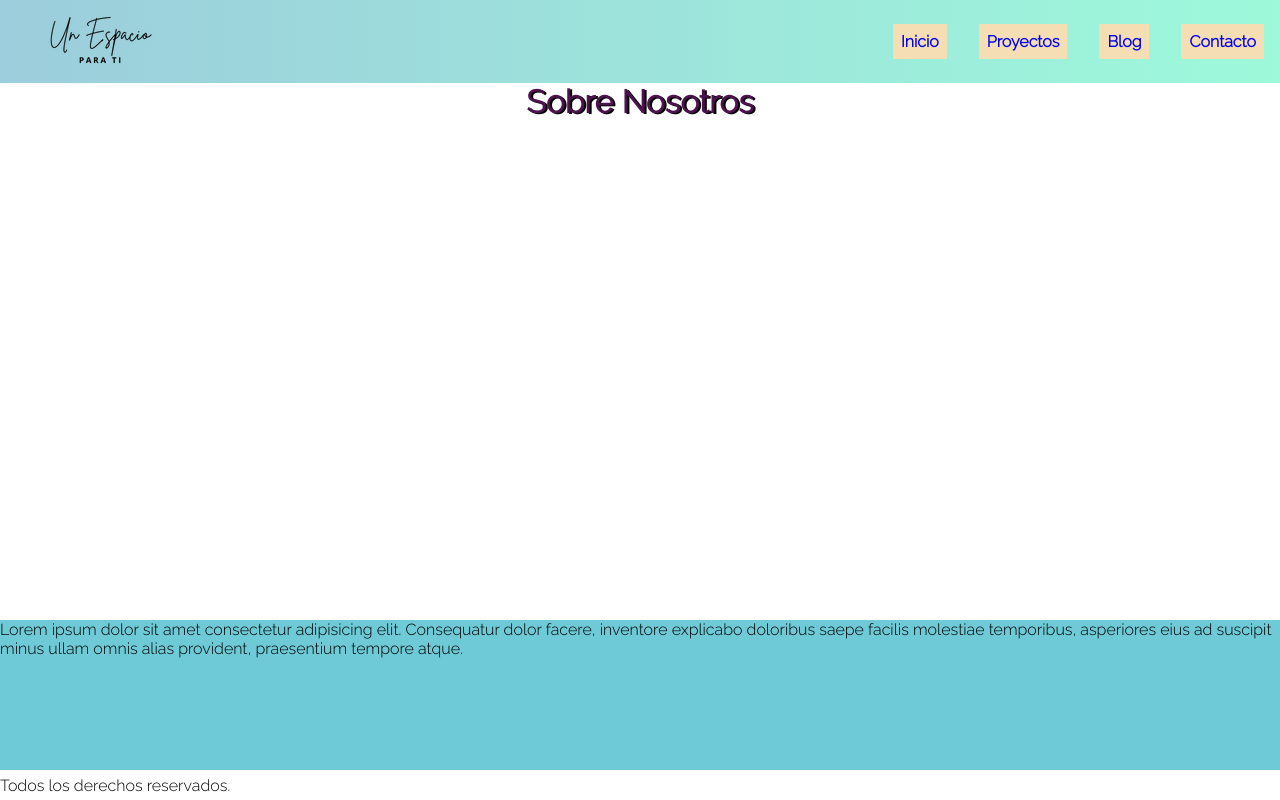
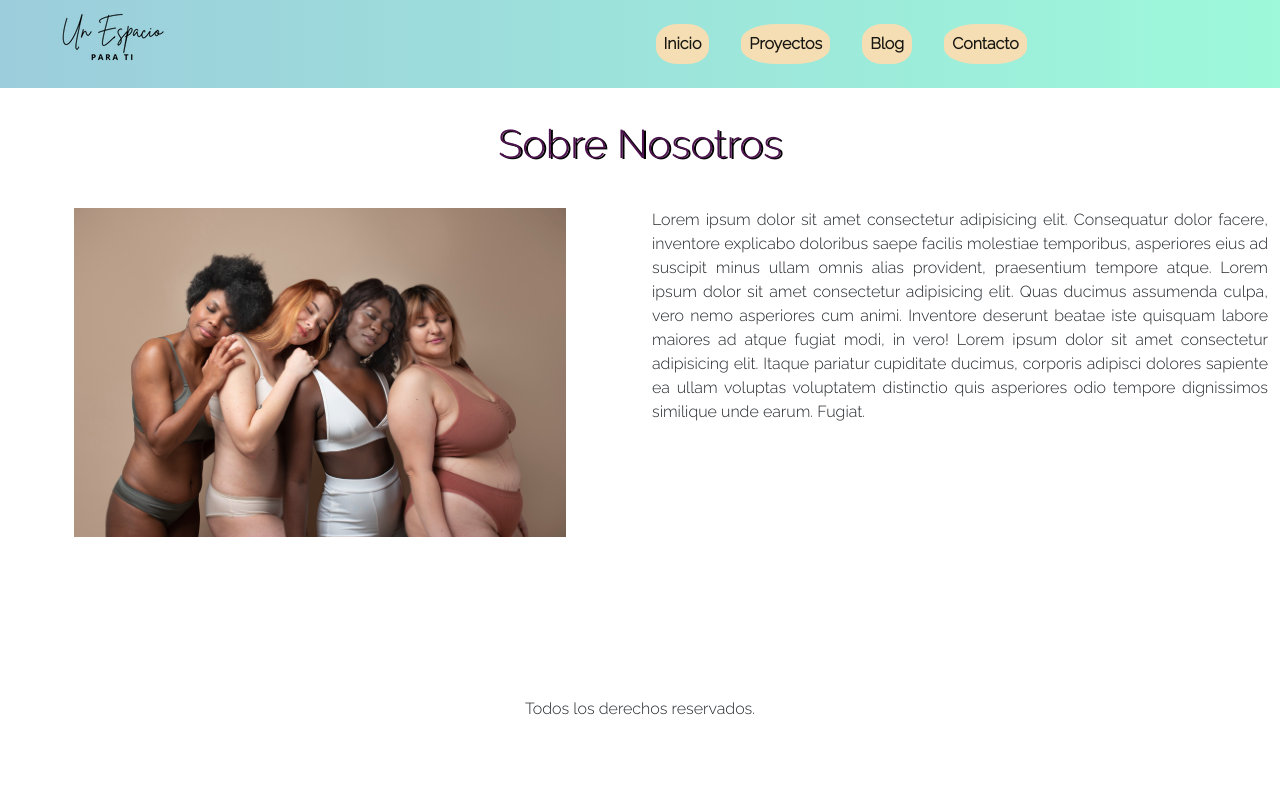
Before and after one commit to zuelenrovira/unEspacioParaTi, a plain HTML site: page pages/nosotros.html in a window 1280 px wide. Drawn offline with nearby package versions, Linux system fonts and the light colour scheme.

Commit message:
agregando bootstrap

```diff
--- a/css/styles.css
+++ b/css/styles.css
@@ -49,6 +49,8 @@
     background-color: wheat;
     margin: 1rem;
     padding: 0.5rem;
+    border-radius: 40%;
+    color:rgb(78, 19, 78);
 
 
 }
@@ -185,10 +187,30 @@
 
 /*Estilos de página de Sobre Nosotros*/
 
-.nosotrosTarjeta{
-    margin-top: 500px;
-    background-color:rgb(109, 202, 214);
-    height: 150px;
+.tituloNosotros{
+    margin-top: 2rem;
+    text-align: center;
+    color:rgb(78, 19, 78);
+    text-shadow: 2px 1px black;
+}
+
+.imagenNosotros{
+    margin-top: 2rem;
+    text-align: center;
+}
+
+.imagenNosotros img{
+    width: 80%;
+}
+
+.textoNosotros{
+    text-align: justify;
+    margin-top: 2rem;
+
+}
+
+.footerNosotros{
+    margin-top: 10rem;
 }
 
 
--- a/pages/nosotros.html
+++ b/pages/nosotros.html
@@ -4,6 +4,8 @@
     <meta charset="UTF-8">
     <meta http-equiv="X-UA-Compatible" content="IE=edge">
     <meta name="viewport" content="width=device-width, initial-scale=1.0">
+    <!-- CSS only (Boostrap)-->
+    <link href="https://cdn.jsdelivr.net/npm/bootstrap@5.2.0/dist/css/bootstrap.min.css" rel="stylesheet" integrity="sha384-gH2yIJqKdNHPEq0n4Mqa/HGKIhSkIHeL5AyhkYV8i59U5AR6csBvApHHNl/vI1Bx" crossorigin="anonymous">
     <!--CSS ANIMATE.STYLE-->
     <link rel="stylesheet" href="https://cdnjs.cloudflare.com/ajax/libs/animate.css/4.1.1/animate.min.css"/>
     <!--Tipografia-->
@@ -15,42 +17,69 @@
     <title> Sobre Nosotros </title>
 </head>
 
-<body class="contenedorGrid">
-
-        <header class="headerParaTodo">
-
-            <div class="logo">
+<body>
+        <header class="container-fluid headerParaTodo">
+            <div class="row">
+                <div class="logo  col-sm-6 col-lg-11">
                     <img src="../img/200x74.png" alt="logo">
                 </div>
 
-            <nav class="menu">
-                <ul>
-                    <li>
-                        <a class="boton1" href="../index.html"> Inicio </a>
+                <nav class="navbar navbar-expand-lg col-sm-6 col-lg-1 menu text-center">
+
+                    <div class="container">
+                    <a class="navbar-brand" href="#"></a>
+
+
+                    <button class="navbar-toggler" type="button" data-bs-toggle="collapse" data-bs-target="#navbarSupportedContent" aria-controls="navbarSupportedContent" aria-expanded="false" aria-label="Toggle navigation">
+                        <span class="navbar-toggler-icon"></span>
+                    </button>
+
+                    <div class="collapse navbar-collapse" id="navbarSupportedContent">
+                        <ul class="navbar-nav me-auto mb-2 mb-lg-0">
+                            <li class="nav-item p-0 m-1rem">
+                                <a class="nav-link active" aria-current="page" href="../index.html">Inicio</a>
                             </li>
-                    <li>
-                        <a class="boton2" href="proyectos.html"> Proyectos </a>
+                            <li class="nav-item p-0  m-1rem">
+                                <a class="nav-link active" href="proyectos.html">Proyectos</a>
                             </li>
-                    <li>
-                        <a class="boton3" href="blog.html"> Blog </a>
+                            <li class="nav-item p-0 m-1rem">
+                                <a class="nav-link active" href="blog.html">Blog</a>
                             </li>
-                    <li>
-                        <a class="boton4" href="contacto.html"> Contacto </a>
+                            <li class="nav-item p-0  m-1rem">
+                                <a class="nav-link active" href="contacto.html">Contacto</a>
                             </li>
                         </ul>
+                    </div>
+                    </div>
                 </nav>
+            </div>
         </header>
 
-        <main>
-            <h1 class="tituloParaTodo  animate__animated animate__tada"> Sobre Nosotros </h1>
+        <main class="container-fluid">
+            <div class="row">
+                <h1 class="tituloNosotros  animate__animated animate__tada col-12"> Sobre Nosotros </h1>
+            </div>
 
-            <section class="nosotrosTarjeta">
-                <p> Lorem ipsum dolor sit amet consectetur adipisicing elit. Consequatur dolor facere, inventore explicabo doloribus saepe facilis molestiae temporibus, asperiores eius ad suscipit minus ullam omnis alias provident, praesentium tempore atque.</p>
-            </section>
+            <div class="row">
+
+                <div class="col-sm-12 col-md-12 col-lg-6 imagenNosotros">
+                    <img src="../img/imagen-nosotros.jpg" alt="">
+                </div>
+
+                <div class="col-sm-12 col-md-12  col-lg-6 textoNosotros">
+
+                    <p> Lorem ipsum dolor sit amet consectetur adipisicing elit. Consequatur dolor facere, inventore explicabo doloribus saepe facilis molestiae temporibus, asperiores eius ad suscipit minus ullam omnis alias provident, praesentium tempore atque. Lorem ipsum dolor sit amet consectetur adipisicing elit. Quas ducimus assumenda culpa, vero nemo asperiores cum animi. Inventore deserunt beatae iste quisquam labore maiores ad atque fugiat modi, in vero! Lorem ipsum dolor sit amet consectetur adipisicing elit. Itaque pariatur cupiditate ducimus, corporis adipisci dolores sapiente ea ullam voluptas voluptatem distinctio quis asperiores odio tempore dignissimos similique unde earum. Fugiat. </p>
+                </div>
+            </div>
         </main>
 
-        <footer>
-            <p> Todos los derechos reservados. </p>
+        <footer class="container-fluid">
+            <div class="row footerNosotros">
+                <p class="col-12 text-center"> Todos los derechos reservados. </p>
+            </div>
         </footer>
+
+    <!-- JavaScript Bundle with Popper -->
+    <script src="https://cdn.jsdelivr.net/npm/bootstrap@5.2.0/dist/js/bootstrap.bundle.min.js" integrity="sha384-A3rJD856KowSb7dwlZdYEkO39Gagi7vIsF0jrRAoQmDKKtQBHUuLZ9AsSv4jD4Xa" crossorigin="anonymous"></script>
 </body>
 </html>
```
Also changed, not shown: img/hamburger-icon.png (added), img/imagen-nosotros.jpg (added). Lines whose indentation alone changed are shown as unchanged.
